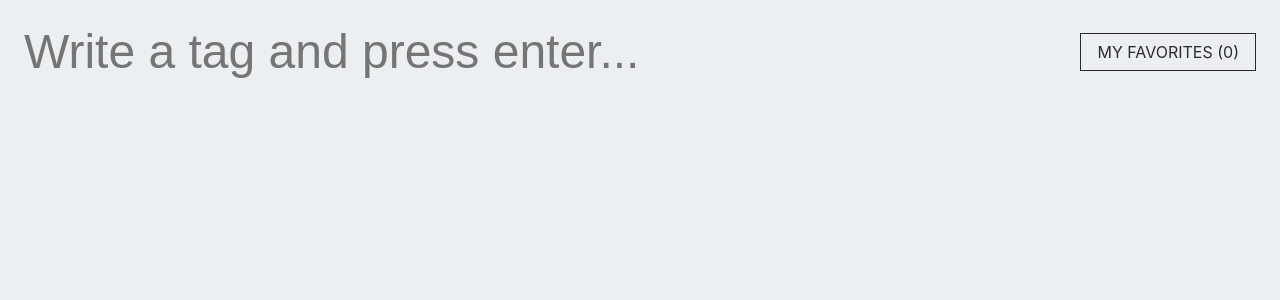
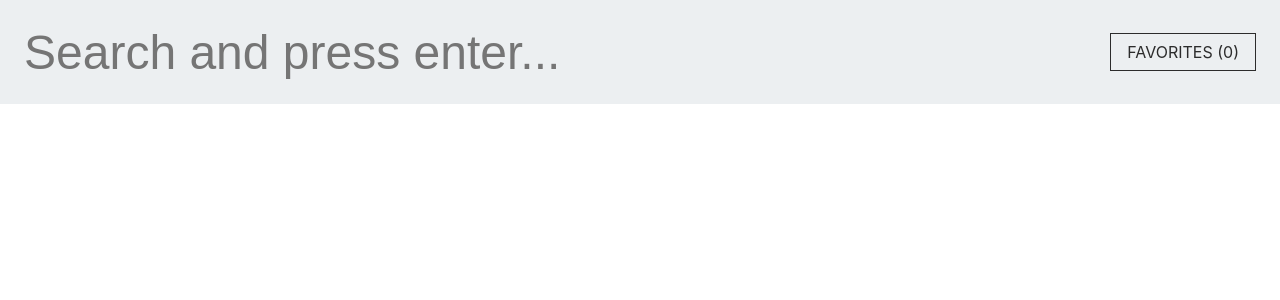
Before and after one commit to alexsanchezdev/alumnet, a React (Create React App) app: page /photo/1 in a window 1280 px wide. Shown: the top 300 px of the page. Built offline with nearby package versions, Linux system fonts and the light colour scheme; no server answers.

Commit message:
Add store for UI management

```diff
--- a/src/App.tsx
+++ b/src/App.tsx
@@ -9,8 +9,10 @@ import { Home } from './routes/Home'
 import { NotFound } from './routes/NotFound'
 import { Photo } from './routes/Photo'
 import { Navigation } from './components/Navigation/Navigation'
+import { StoreProvider } from './components/Store/Store'
 
 const App: React.FC = () => (
+  <StoreProvider>
     <Router>
       <Navigation />
       <Switch>
@@ -26,6 +28,7 @@ const App: React.FC = () => (
         <Redirect to="/404" />
       </Switch>
     </Router>
+  </StoreProvider>
 )
 
 export default App
--- a/src/components/Navigation/Navigation.tsx
+++ b/src/components/Navigation/Navigation.tsx
@@ -1,11 +1,27 @@
+/* eslint-disable react-hooks/exhaustive-deps */
 import React from 'react'
 import { Search } from '../Search/Search'
 import styled from '@emotion/styled'
-import { Link } from 'react-router-dom'
+import css from '@emotion/css'
+import { Link, useLocation } from 'react-router-dom'
+import { StoreContext } from '../Store/Store'
+
+const transitionConfig = css`
+  transition-duration: 250ms;
+  transition-timing-function: cubic-bezier(0.445, 0.05, 0.55, 0.95);
+`
 
 const Container = styled.nav`
+  position: fixed;
+  top: 0;
+  right: 0;
+  left: 0;
+  height: 104px;
+
   display: flex;
   align-items: center;
+  background-color: #eceff1;
+  z-index: 100;
 `
 
 const FavoritesLink = styled(Link)`
@@ -19,24 +35,40 @@ const FavoritesLink = styled(Link)`
   outline: none;
   text-decoration: none;
   color: #2c2c2c;
+
+  ${transitionConfig};
+
+  :hover,
+  :focus {
+    background-color: #2b2b2b;
+    color: white;
+  }
 `
 
 export const Navigation: React.FC = () => {
-  const [favoritesCount, setFavoritesCount] = React.useState(0)
-
+  const store = React.useContext(StoreContext)
+  const { pathname } = useLocation()
   React.useEffect(() => {
     const favorites = localStorage.getItem('favorites')
     if (favorites) {
       const favoritesParsed = JSON.parse(favorites)
-      setFavoritesCount(Object.keys(favoritesParsed).length)
+      store.setFavoritesCount(Object.keys(favoritesParsed).length)
     }
   }, [])
+
   return (
     <Container>
       <Search />
       <FavoritesLink to="/favorites">
-        My favorites ({favoritesCount})
+        Favorites ({store.favoritesCount})
       </FavoritesLink>
+      {pathname === '/' && (
+        <p style={{ paddingLeft: 24, paddingRight: 24 }}>
+          {store.isSearching
+            ? 'Searching...'
+            : `Showing ${store.photosCount} of ${store.totalPhotosCount} total images`}
+        </p>
+      )}
     </Container>
   )
 }
--- a/src/components/Search/Search.tsx
+++ b/src/components/Search/Search.tsx
@@ -36,7 +36,7 @@ export const Search: React.FC = () => {
     <form onSubmit={handleSubmit} style={{ flex: 1 }}>
       <Input
         type="text"
-        placeholder="Write a tag and press enter..."
+        placeholder="Search and press enter..."
         value={search}
         onChange={handleChange}
       />
--- /dev/null
+++ b/src/components/Store/Store.tsx
@@ -0,0 +1,66 @@
+import React from 'react'
+
+interface ProviderValues {
+  favoritesCount: number
+  photosCount: number
+  totalPhotosCount: number
+  isSearching: boolean
+  setFavoritesCount: (value: number) => void
+  setPhotosCount: (current: number, total: number) => void
+  setIsSearching: (value: boolean) => void
+}
+
+export const StoreContext = React.createContext<ProviderValues>({
+  favoritesCount: 0,
+  photosCount: 0,
+  totalPhotosCount: 0,
+  isSearching: false,
+  setFavoritesCount: (value: number) => null,
+  setPhotosCount: (current: number, total: number) => null,
+  setIsSearching: (value: boolean) => null,
+})
+
+export class StoreProvider extends React.Component {
+  public state = {
+    favoritesCount: 0,
+    photosCount: 0,
+    totalPhotosCount: 0,
+    isSearching: false,
+  }
+
+  public render() {
+    const {
+      favoritesCount,
+      photosCount,
+      totalPhotosCount,
+      isSearching,
+    } = this.state
+    return (
+      <StoreContext.Provider
+        value={{
+          favoritesCount,
+          photosCount,
+          totalPhotosCount,
+          isSearching,
+          setFavoritesCount: this.setFavoritesCount,
+          setPhotosCount: this.setPhotosCount,
+          setIsSearching: this.setIsSearching,
+        }}
+      >
+        {this.props.children}
+      </StoreContext.Provider>
+    )
+  }
+
+  private setFavoritesCount = (value: number) => {
+    this.setState({ favoritesCount: value })
+  }
+
+  private setPhotosCount = (current: number, total: number) => {
+    this.setState({ photosCount: current, totalPhotosCount: total })
+  }
+
+  private setIsSearching = (value: boolean) => {
+    this.setState({ isSearching: value })
+  }
+}
--- a/src/index.css
+++ b/src/index.css
@@ -1,7 +1,3 @@
-html {
-  background-color: #eceff1;
-}
-
 body {
   margin: 0;
   font-family: -apple-system, BlinkMacSystemFont, 'Segoe UI', 'Roboto', 'Oxygen',
--- a/src/routes/Home.tsx
+++ b/src/routes/Home.tsx
@@ -5,6 +5,7 @@ import { List } from '../components/List'
 import { ListItem } from '../components/ListItem'
 import { FlickrAPIClient } from '../utils/APIClient'
 import { useLocation } from 'react-router-dom'
+import { StoreContext } from '../components/Store/Store'
 
 const useQuery = () => {
   return new URLSearchParams(useLocation().search.slice(1))
@@ -12,33 +13,27 @@ const useQuery = () => {
 
 export const Home: React.FC = () => {
   const search = useQuery().get('search')
-  const [loading, setLoading] = React.useState(false)
+  const store = React.useContext(StoreContext)
   const [photos, setPhotos] = React.useState([])
-  const [totalPhotos, setTotalPhotos] = React.useState(0)
 
   React.useEffect(() => {
-    setLoading(true)
+    store.setIsSearching(true)
     FlickrAPIClient.get('/', {
       method: 'flickr.photos.search',
       sort: 'relevance',
       tags: search || 'cars',
     })
       .then((data: any) => {
+        store.setPhotosCount(data.photos.photo.length, data.photos.total)
         setPhotos(data.photos.photo)
-        setTotalPhotos(data.photos.total)
       })
       .catch((error: any) => console.error(error))
-      .finally(() => setLoading(false))
+      .finally(() => store.setIsSearching(false))
   }, [search])
 
   return (
-    <div>
-      <p style={{ paddingLeft: 24, paddingRight: 24 }}>
-        {loading
-          ? 'Searching...'
-          : `Showing ${photos.length} of ${totalPhotos} total images`}
-      </p>
-      {!loading && (
+    <div style={{ marginTop: 104 }}>
+      {!store.isSearching && (
         <List>
           {photos.map((photo: Photo) => (
             <ListItem key={photo.id}>
--- a/src/routes/NotFound.tsx
+++ b/src/routes/NotFound.tsx
@@ -1,7 +1,10 @@
 import React from 'react'
 
 export const NotFound: React.FC = () => (
-  <h2 style={{ paddingLeft: 24, paddingRight: 24 }}>
-    404... Looks like your are lost... Try searching for tags in the input above
-  </h2>
+  <main style={{ marginTop: 104, padding: 24 }}>
+    <h2>
+      404... Looks like your are lost... Try searching for tags in the input
+      above
+    </h2>
+  </main>
 )
--- a/src/routes/Photo.tsx
+++ b/src/routes/Photo.tsx
@@ -1,8 +1,10 @@
+/* eslint-disable react-hooks/exhaustive-deps */
 import React from 'react'
 import { useParams } from 'react-router-dom'
 import { FlickrAPIClient } from '../utils/APIClient'
 import styled from '@emotion/styled'
 import css from '@emotion/css'
+import { StoreContext } from '../components/Store/Store'
 
 const transitionConfig = css`
   transition-duration: 250ms;
@@ -46,8 +48,9 @@ const Button = styled.button`
 
 export const Photo: React.FC = () => {
   const { id } = useParams()
+  const store = React.useContext(StoreContext)
   const [photoInfo, setPhotoInfo] = React.useState()
-  const [favorite, setFavorite] = React.useState()
+  const [isFavorite, setIsFavorite] = React.useState()
 
   React.useEffect(() => {
     FlickrAPIClient.get('/', {
@@ -61,12 +64,12 @@ export const Photo: React.FC = () => {
     if (favorites && id) {
       const favoritesParsed = JSON.parse(favorites)
       if (favoritesParsed[id]) {
-        setFavorite(true)
+        setIsFavorite(true)
         return
       }
     }
-    setFavorite(false)
-  }, [id])
+    setIsFavorite(false)
+  }, [])
 
   const addToFavorites = () => {
     const favorites = localStorage.getItem('favorites')
@@ -90,6 +93,8 @@ export const Photo: React.FC = () => {
       } else if (!favorites) {
         localStorage.setItem('favorites', JSON.stringify(favoriteData))
       }
+      store.setFavoritesCount(store.favoritesCount + 1)
+      setIsFavorite(true)
     }
   }
 
@@ -101,10 +106,11 @@ export const Photo: React.FC = () => {
         if (favoritesParsed[id]) {
           delete favoritesParsed[id]
           localStorage.setItem('favorites', JSON.stringify(favoritesParsed))
+          store.setFavoritesCount(store.favoritesCount - 1)
+          setIsFavorite(false)
         }
       }
     }
-    setFavorite(false)
   }
 
   return (
@@ -122,7 +128,7 @@ export const Photo: React.FC = () => {
               Uploaded by {photoInfo.owner.username} on{' '}
               {new Date(photoInfo.dateuploaded * 1000).toLocaleString()}
             </p>
-            {favorite ? (
+            {isFavorite ? (
               <Button onClick={removeFromFavorites}>
                 Delete from favorites
               </Button>
```
Lines whose indentation alone changed are shown as unchanged.
